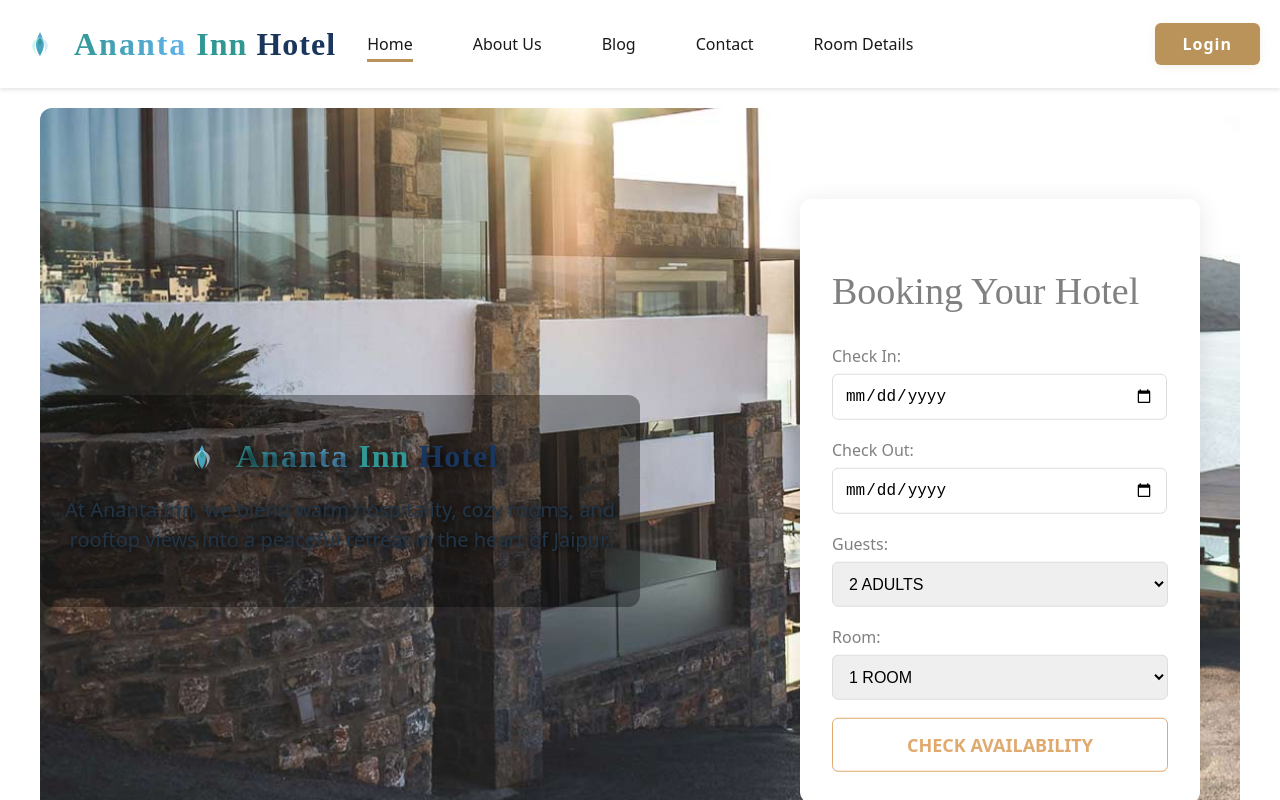
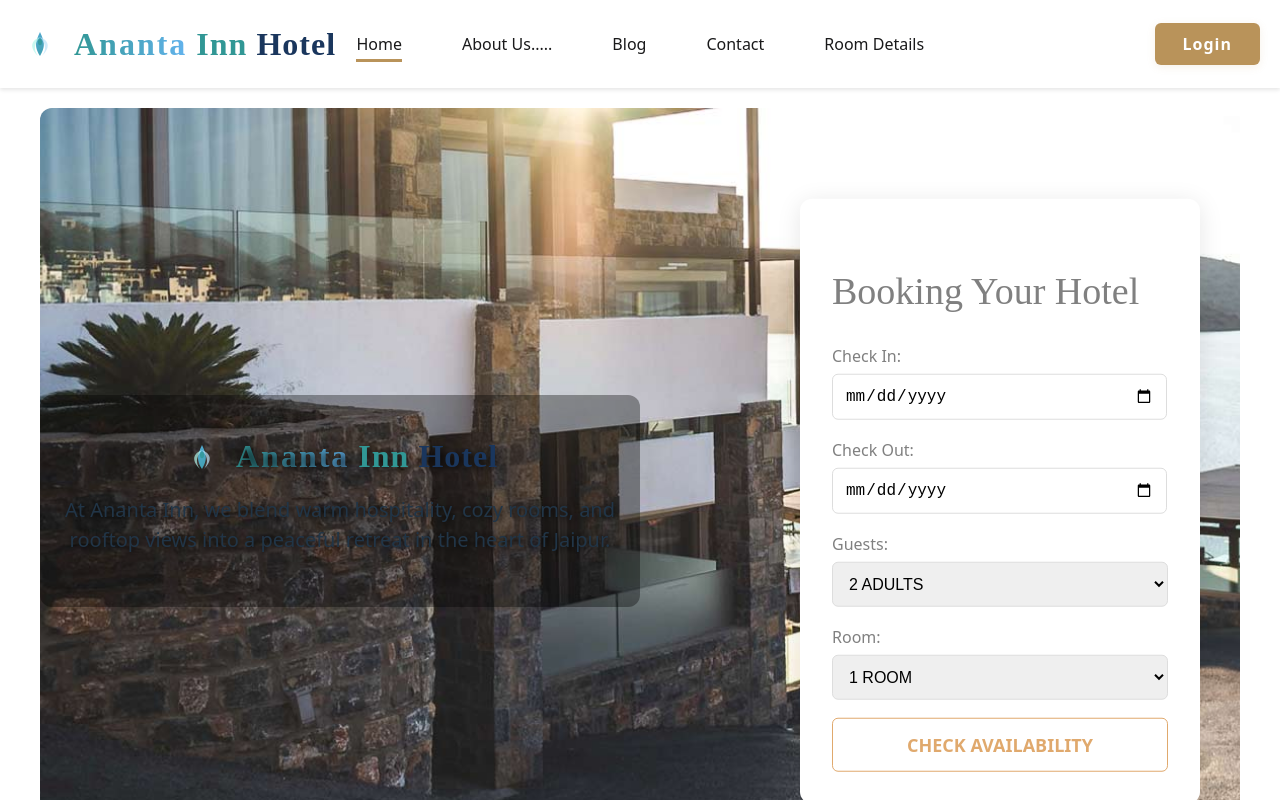
Before and after one commit to naveenjarwal/AnantaInnWeb, a React (Vite) app: page / in a window 1280 px wide. Shown: the top 800 px of the page. Built offline with nearby package versions, Linux system fonts and the light colour scheme.

Commit message:
new changes

```diff
--- a/src/components/Header.tsx
+++ b/src/components/Header.tsx
@@ -31,7 +31,7 @@ const Header: React.FC = () => {
       <Logo />
       <nav>
         <NavLink to="/" end style={({ isActive }) => isActive ? { ...linkStyle, ...activeStyle } : linkStyle}>Home</NavLink>
-        <NavLink to="/about-us" style={({ isActive }) => isActive ? { ...linkStyle, ...activeStyle } : linkStyle}>About Us</NavLink>
+        <NavLink to="/about-us" style={({ isActive }) => isActive ? { ...linkStyle, ...activeStyle } : linkStyle}>About Us.....</NavLink>
         <NavLink to="/blog" style={({ isActive }) => isActive ? { ...linkStyle, ...activeStyle } : linkStyle}>Blog</NavLink>
         <NavLink to="/contact" style={({ isActive }) => isActive ? { ...linkStyle, ...activeStyle } : linkStyle}>Contact</NavLink>
         <NavLink to="/room-details" style={({ isActive }) => isActive ? { ...linkStyle, ...activeStyle, marginRight: 190 } : { ...linkStyle, marginRight: 190 }}>Room Details</NavLink>
```
